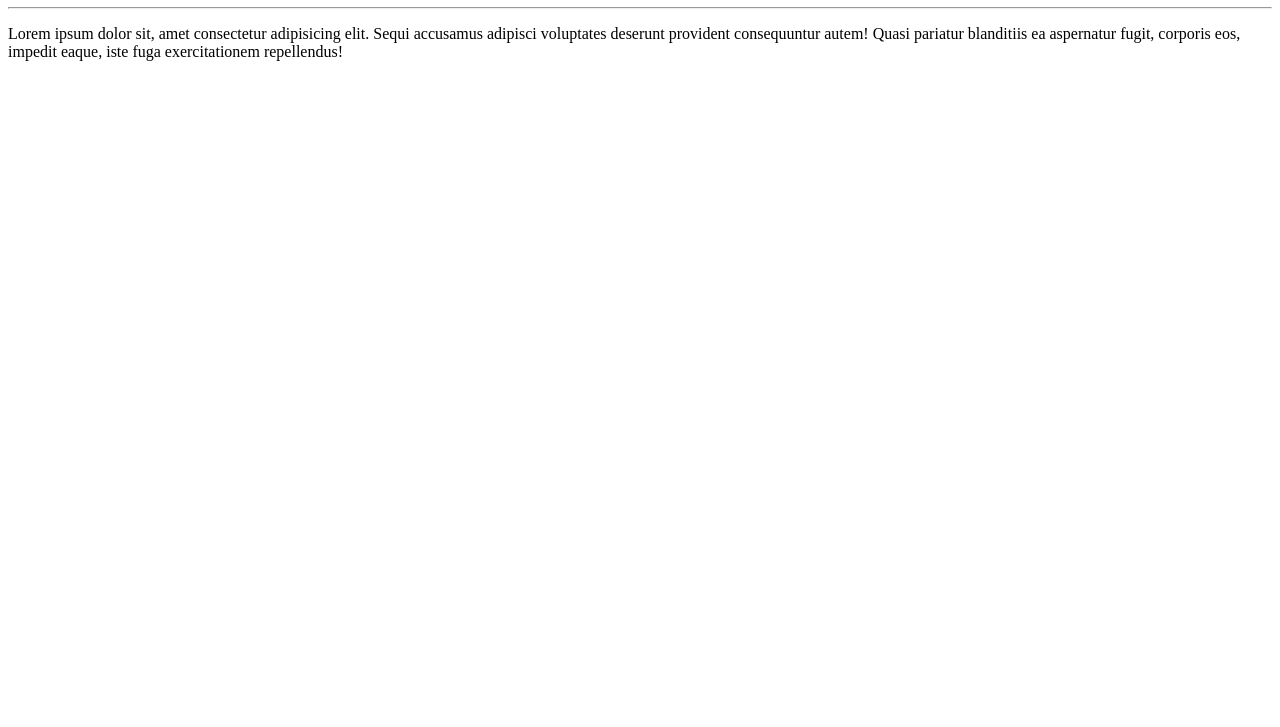
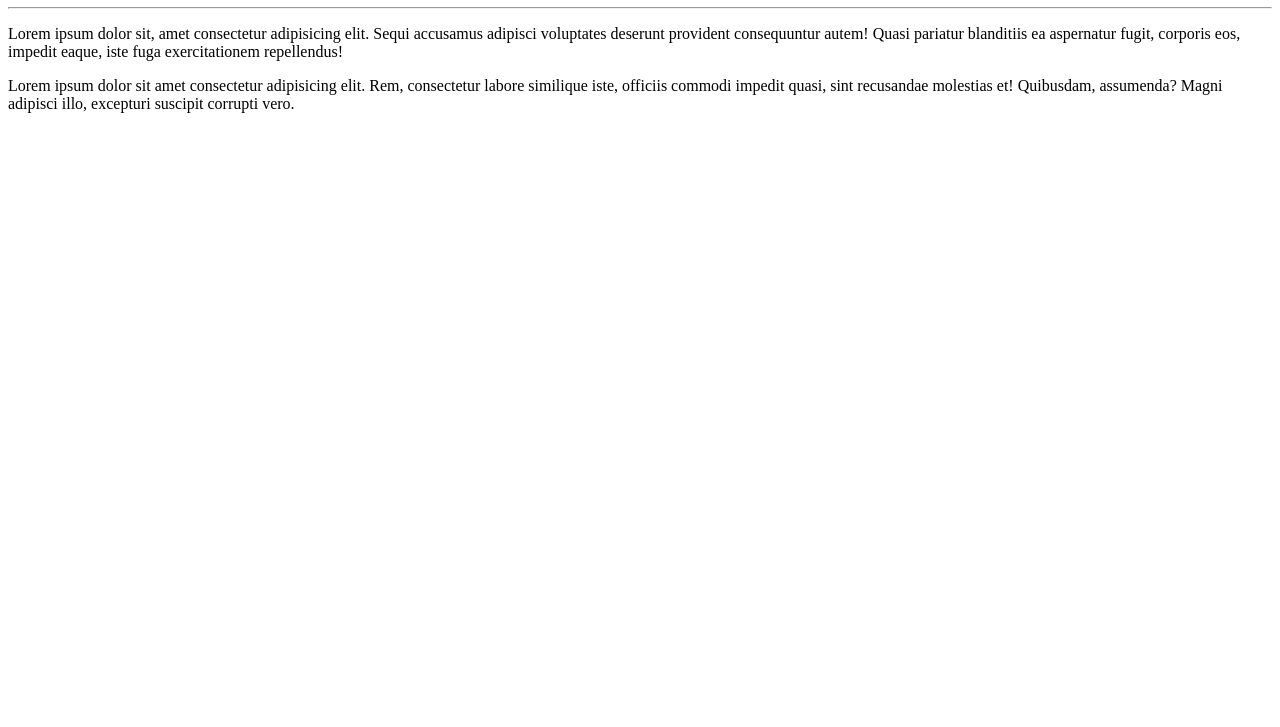
Before and after one commit to mateusdgz/Ola-Mundo, a plain HTML site: page site-exemplo/index.html in a window 1280 px wide. Shown: the part 73-800 px from the top of the page. Drawn offline with Linux system fonts and the light colour scheme.

Commit message:
adicionei um parágrafo

```diff
--- a/site-exemplo/index.html
+++ b/site-exemplo/index.html
@@ -10,5 +10,7 @@
     <h1>Olá, mundo</h1>
     <hr>
     <p>Lorem ipsum dolor sit, amet consectetur adipisicing elit. Sequi accusamus adipisci voluptates deserunt provident consequuntur autem! Quasi pariatur blanditiis ea aspernatur fugit, corporis eos, impedit eaque, iste fuga exercitationem repellendus!</p>
+
+    <p>Lorem ipsum dolor sit amet consectetur adipisicing elit. Rem, consectetur labore similique iste, officiis commodi impedit quasi, sint recusandae molestias et! Quibusdam, assumenda? Magni adipisci illo, excepturi suscipit corrupti vero.</p>
 </body>
 </html>
```
